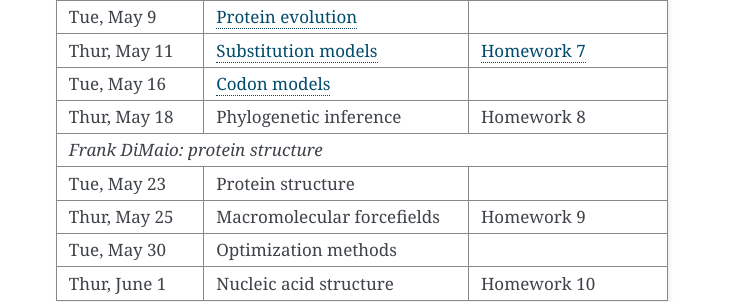
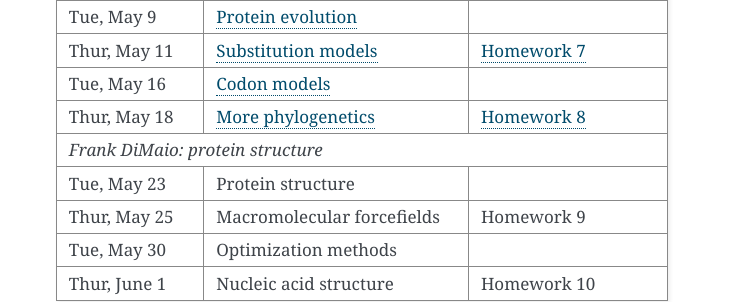
Before and after one commit to jbloom/GS541-course-page, a Sphinx documentation site: the page built from source/index.rst, in a window 1280 px wide and 900 px high, scrolled down 1859 px. Shown: the part 377-679 px from the top of the window, without its empty margins (388-1141 px from the left). Built offline with Sphinx 7.4.7, drawn with Linux system fonts in a browser that asks for light colours.

Commit message:
added homework 8

```diff
--- a/source/index.rst
+++ b/source/index.rst
@@ -93,7 +93,7 @@ Thur, May 4      :download:`Metabolism <lec12.pptx>`   :download:`Homework 6 <hw
 Tue, May 9       `Protein evolution`_
 Thur, May 11     `Substitution models`_                `Homework 7`_
 Tue, May 16      `Codon models`_
-Thur, May 18     Phylogenetic inference                Homework 8
+Thur, May 18     `More phylogenetics`_                 `Homework 8`_
 *Frank DiMaio: protein structure*
 --------------------------------------------------------------------------------------------------
 Tue, May 23      Protein structure
@@ -116,3 +116,5 @@ Submit homeworks to the `Catalyst Tools Dropbox`_. Please submit your code along
 .. _`Substitution models`: http://jbloom.github.io/GenomeSciences541/lecture_2.html
 .. _`Codon models`: http://jbloom.github.io/GenomeSciences541/lecture_3.html
 .. _`Homework 7`: https://github.com/jbloom/GenomeSciences541/tree/gh-pages/source/homework_1
+.. _`Homework 8`: https://github.com/jbloom/GenomeSciences541/blob/gh-pages/source/homework_2/homework_2.rst
+.. _`More phylogenetics`: https://github.com/jbloom/GenomeSciences541/blob/gh-pages/source/homework_2/homework_2.rst
```
